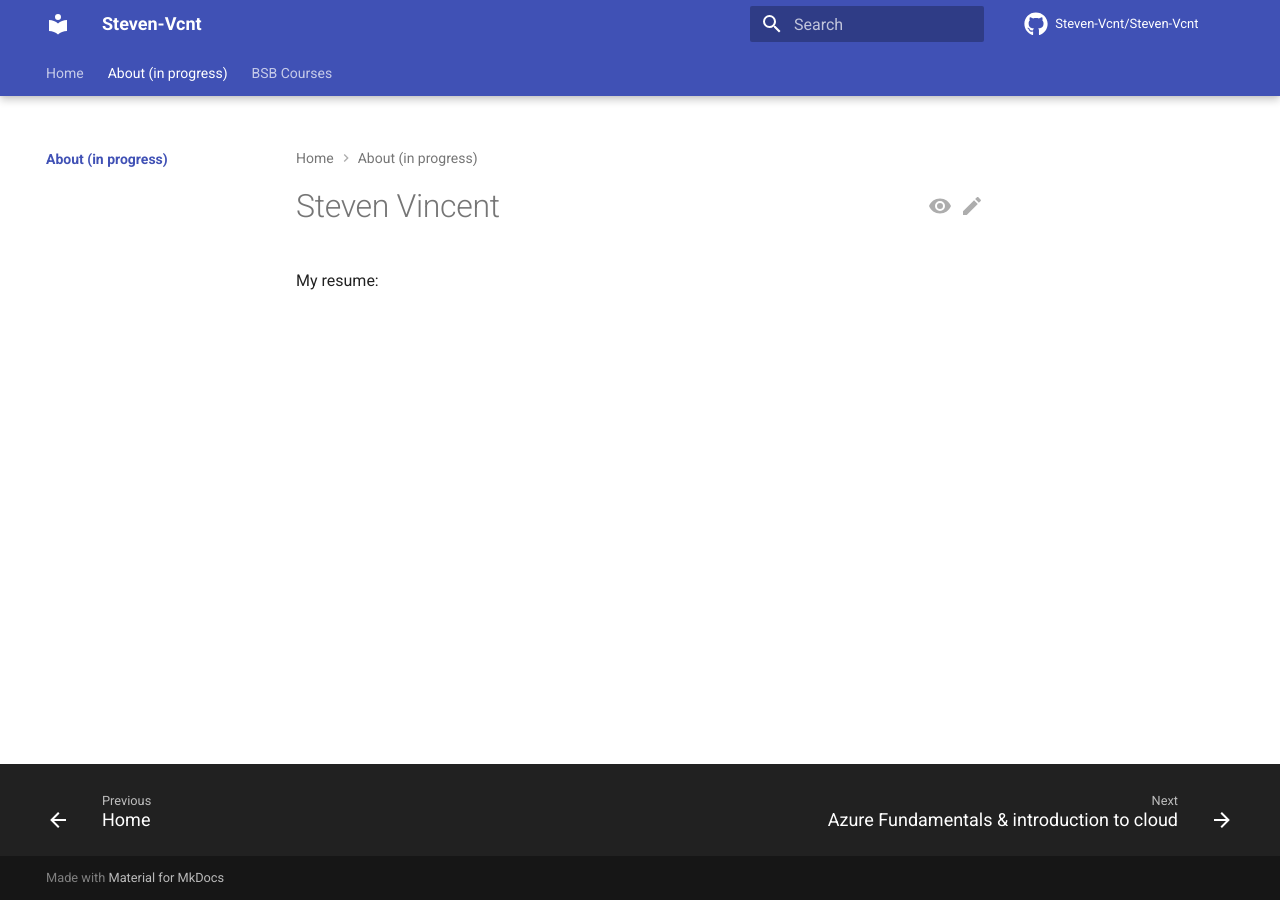
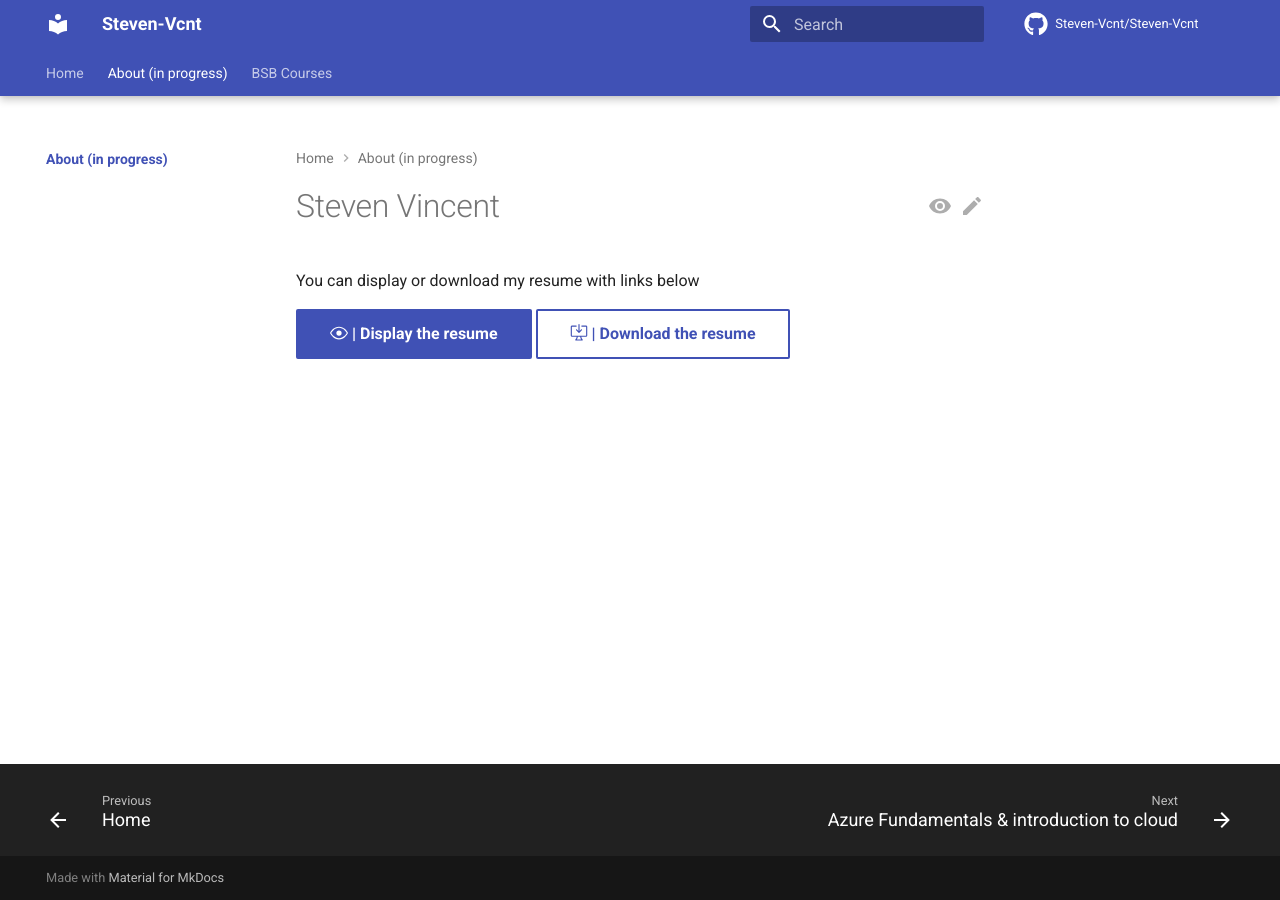
Before and after one commit to Steven-Vcnt/Steven-Vcnt, an MkDocs documentation site: the page built from docs/About (in progress)/index.md, in a window 1280 px wide. Built offline with MkDocs 1.6.1 and Material for MkDocs 9.7.7, drawn with Linux system fonts in a browser that asks for light colours; comment, search, counter and statistics services are not loaded.

Commit message:
Add resume and modify index

```diff
--- a/docs/About (in progress)/index.md
+++ b/docs/About (in progress)/index.md
@@ -1,3 +1,5 @@
 # Steven Vincent
 
-My resume:
+You can display or download my resume with links below
+
+[:octicons-eye-24: | Display the resume](../assets/files/steven_vincent_public_resume.pdf){:target="_blank" .md-button .md-button--primary } [:octicons-desktop-download-24: | Download the resume](../assets/files/steven_vincent_public_resume.pdf){:download='Training session 1' :target="_blank" .md-button .md-button--secondary }
```
Also changed, not shown: 1 other file.
